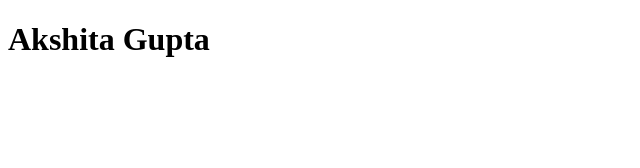
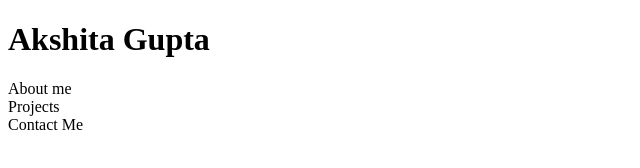
Before and after one commit to akshitagupta2/Portfolio, a plain HTML site: page Html Files/index.html in a window 1280 px wide. Shown: the whole page, without its empty margins (0-640 px from the left). Drawn offline with Linux system fonts and the light colour scheme.

Commit message:
Update index.html

```diff
--- a/Html Files/index.html
+++ b/Html Files/index.html
@@ -1,5 +1,16 @@
 <!DOCTYPE html>
 <head></head>
 <body>
-  <h1>Akshita Gupta</h1>
+  <div id="hero">
+    <h1>Akshita Gupta</h1>
+  </div>
+  <div id="aboutMe">
+    <a>About me</a>
+  </div>
+  <div id="projects">
+    <a>Projects</a>
+  </div>
+  <div id="contactMe">
+    <a>Contact Me</a>
+  </div>
 </body>
```
